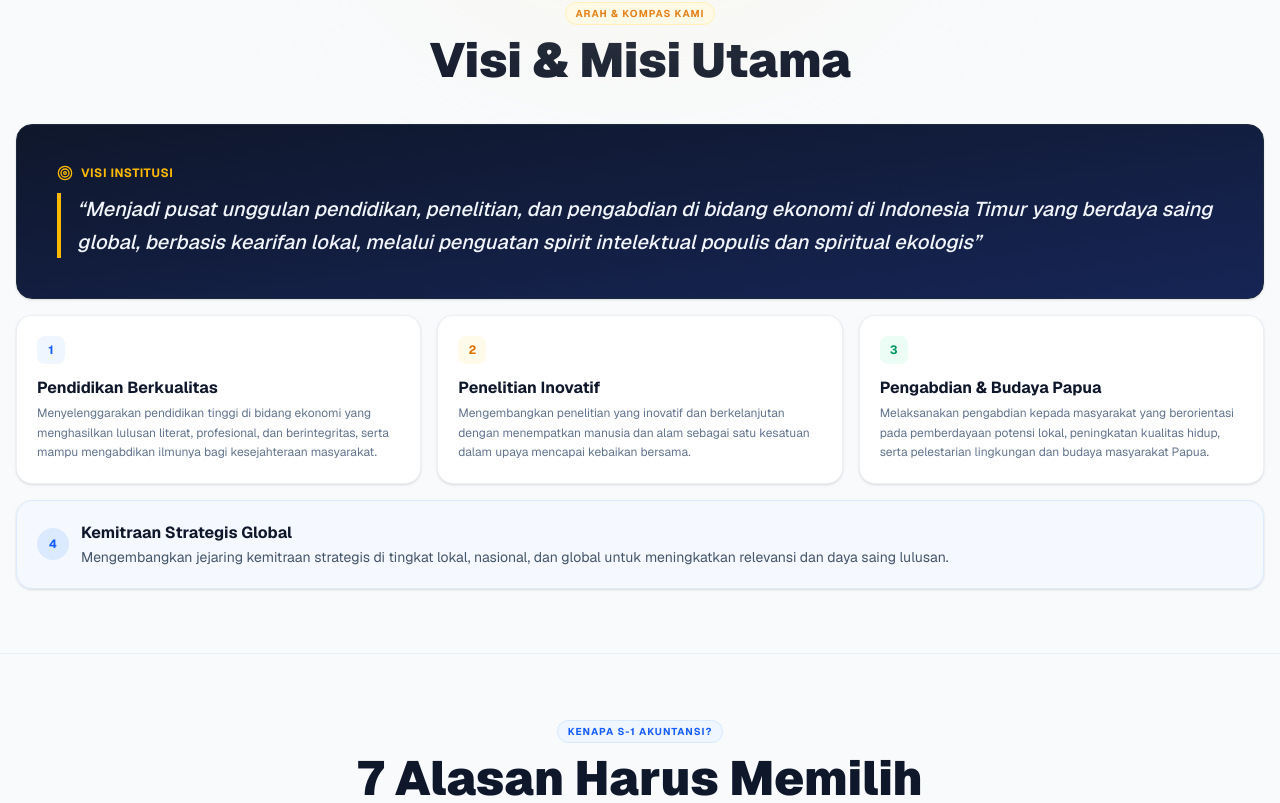
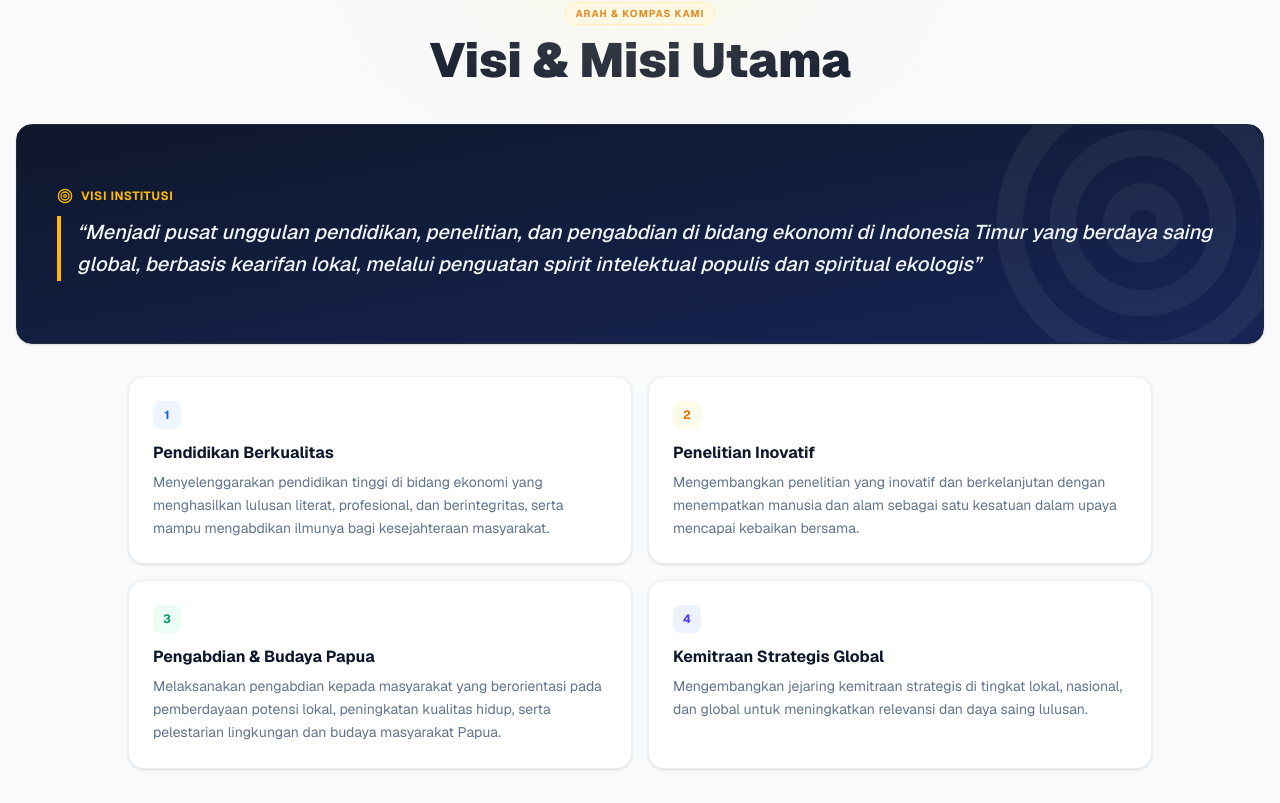
Before and after one commit to fighty91/prodiakuntansi-unikafajartimur, a Next.js app: page / in a window 1280 px wide. Shown: the part 1197-2000 px from the top of the page. Built offline with nearby package versions, Linux system fonts and the light colour scheme.

Commit message:
gas siang

```diff
--- a/app/page.tsx
+++ b/app/page.tsx
@@ -187,15 +187,23 @@ export default function LandingPage() {
           <h2 className="text-2xl md:text-5xl font-black mt-3 text-slate-900">Visi & Misi Utama</h2>
         </motion.div>
 
+        {/* ======================================================== */}
+        {/* 1. KONTAINER VISI (Berdiri Sendiri - Memanjang Penuh) */}
+        {/* ======================================================== */}
         <motion.div
           initial="hidden"
           whileInView="visible"
           viewport={{ once: true, margin: "-50px" }}
-          variants={staggerContainer}
-          className="grid grid-cols-1 lg:grid-cols-3 gap-4 w-full"
+          variants={scaleUp}
+          // {/* REVISI: lg:min-h-[220px] ditambah flexbox agar box tinggi kokoh dan teks presisi di tengah */}
+          className="bg-gradient-to-br from-slate-900 to-blue-950 p-6 md:p-10 rounded-2xl border border-slate-800 text-white relative overflow-hidden shadow-sm group w-full lg:min-h-[220px] flex flex-col justify-center"
         >
-          {/* Card Visi */}
-          <motion.div variants={scaleUp} className="lg:col-span-3 bg-gradient-to-br from-slate-900 to-blue-950 p-6 md:p-10 rounded-2xl border border-slate-800 text-white relative overflow-hidden shadow-sm group">
+          <div className="absolute right-0 bottom-0 translate-x-10 translate-y-10 opacity-5 group-hover:scale-110 transition-transform duration-500">
+            <Target className="w-80 h-80 text-white" />
+          </div>
+
+          {/* z-10 memastikan teks berada di atas bayangan icon background */}
+          <div className="relative z-10">
             <div className="flex items-center gap-2 text-amber-400 text-xs font-bold uppercase tracking-wider mb-3">
               <Target className="h-4 w-4" />
               Visi Institusi
@@ -203,41 +211,61 @@ export default function LandingPage() {
             <p className="text-sm md:text-xl font-medium leading-relaxed italic border-l-4 border-amber-400 pl-3 md:pl-4 text-slate-100">
               “Menjadi pusat unggulan pendidikan, penelitian, dan pengabdian di bidang ekonomi di Indonesia Timur yang berdaya saing global, berbasis kearifan lokal, melalui penguatan spirit intelektual populis dan spiritual ekologis”
             </p>
-          </motion.div>
-
-          {/* Cards Misi */}
-          <motion.div variants={fadeInUp} className="bg-white p-5 rounded-2xl border border-slate-200/60 shadow-sm flex flex-col justify-between">
-            <div>
-              <div className="w-7 h-7 rounded-lg bg-blue-50 text-blue-600 flex items-center justify-center font-bold text-xs mb-3">1</div>
-              <h4 className="font-bold text-sm sm:text-base text-slate-900 mb-1">Pendidikan Berkualitas</h4>
-              <p className="text-slate-500 text-xs leading-relaxed">Menyelenggarakan pendidikan tinggi di bidang ekonomi yang menghasilkan lulusan literat, profesional, dan berintegritas, serta mampu mengabdikan ilmunya bagi kesejahteraan masyarakat.</p>
           </div>
         </motion.div>
 
-          <motion.div variants={fadeInUp} className="bg-white p-5 rounded-2xl border border-slate-200/60 shadow-sm flex flex-col justify-between">
+
+        {/* SPACING / JARAK ANTARA VISI DAN MISI (mt-8 memberikan space yang pas) */}
+        <div className="mt-8 w-full">
+
+          {/* ======================================================== */}
+          {/* 2. KONTAINER MISI (Dipisah & Dibuat Tidak Terisi Penuh) */}
+          {/* ======================================================== */}
+          <motion.div
+            initial="hidden"
+            whileInView="visible"
+            viewport={{ once: true, margin: "-50px" }}
+            variants={staggerContainer}
+            // {/* max-w-5xl & mx-auto membuat grid misi mengumpul proporsional di tengah, tidak melar penuh ke kanan */}
+            className="grid grid-cols-1 md:grid-cols-2 lg:grid-cols-6 gap-4 w-full max-w-5xl mx-auto"
+          >
+            {/* Misi 1 */}
+            <motion.div variants={fadeInUp} className="lg:col-span-3 bg-white p-6 rounded-2xl border border-slate-200/60 shadow-sm flex flex-col justify-between hover:border-blue-300 transition-colors">
               <div>
-              <div className="w-7 h-7 rounded-lg bg-amber-50 text-amber-600 flex items-center justify-center font-bold text-xs mb-3">2</div>
-              <h4 className="font-bold text-sm sm:text-base text-slate-900 mb-1">Penelitian Inovatif</h4>
-              <p className="text-slate-500 text-xs leading-relaxed">Mengembangkan penelitian yang inovatif dan berkelanjutan dengan menempatkan manusia dan alam sebagai satu kesatuan dalam upaya mencapai kebaikan bersama.</p>
+                <div className="w-7 h-7 rounded-lg bg-blue-50 text-blue-600 flex items-center justify-center font-bold text-xs mb-3">1</div>
+                <h4 className="font-bold text-sm sm:text-base text-slate-900 mb-1.5">Pendidikan Berkualitas</h4>
+                <p className="text-slate-500 text-xs sm:text-sm leading-relaxed">Menyelenggarakan pendidikan tinggi di bidang ekonomi yang menghasilkan lulusan literat, profesional, dan berintegritas, serta mampu mengabdikan ilmunya bagi kesejahteraan masyarakat.</p>
               </div>
             </motion.div>
 
-          <motion.div variants={fadeInUp} className="bg-white p-5 rounded-2xl border border-slate-200/60 shadow-sm flex flex-col justify-between">
+            {/* Misi 2 */}
+            <motion.div variants={fadeInUp} className="lg:col-span-3 bg-white p-6 rounded-2xl border border-slate-200/60 shadow-sm flex flex-col justify-between hover:border-amber-300 transition-colors">
               <div>
-              <div className="w-7 h-7 rounded-lg bg-emerald-50 text-emerald-600 flex items-center justify-center font-bold text-xs mb-3">3</div>
-              <h4 className="font-bold text-sm sm:text-base text-slate-900 mb-1">Pengabdian & Budaya Papua</h4>
-              <p className="text-slate-500 text-xs leading-relaxed">Melaksanakan pengabdian kepada masyarakat yang berorientasi pada pemberdayaan potensi lokal, peningkatan kualitas hidup, serta pelestarian lingkungan dan budaya masyarakat Papua.</p>
+                <div className="w-7 h-7 rounded-lg bg-amber-50 text-amber-600 flex items-center justify-center font-bold text-xs mb-3">2</div>
+                <h4 className="font-bold text-sm sm:text-base text-slate-900 mb-1.5">Penelitian Inovatif</h4>
+                <p className="text-slate-500 text-xs sm:text-sm leading-relaxed">Mengembangkan penelitian yang inovatif dan berkelanjutan dengan menempatkan manusia dan alam sebagai satu kesatuan dalam upaya mencapai kebaikan bersama.</p>
               </div>
             </motion.div>
 
-          <motion.div variants={scaleUp} className="lg:col-span-3 bg-blue-50/40 p-4 sm:p-5 rounded-2xl border border-blue-100 shadow-sm flex items-center gap-3 w-full">
-            <div className="w-8 h-8 rounded-full bg-blue-100 text-blue-600 flex items-center justify-center font-bold shrink-0 text-xs">4</div>
-            <div className="min-w-0 flex-1">
-              <h4 className="font-bold text-slate-900 text-xs sm:text-base mb-0.5">Kemitraan Strategis Global</h4>
-              <p className="text-slate-600 text-[11px] sm:text-sm leading-normal">Mengembangkan jejaring kemitraan strategis di tingkat lokal, nasional, dan global untuk meningkatkan relevansi dan daya saing lulusan.</p>
+            {/* Misi 3 */}
+            <motion.div variants={fadeInUp} className="lg:col-span-3 bg-white p-6 rounded-2xl border border-slate-200/60 shadow-sm flex flex-col justify-between hover:border-emerald-300 transition-colors">
+              <div>
+                <div className="w-7 h-7 rounded-lg bg-emerald-50 text-emerald-600 flex items-center justify-center font-bold text-xs mb-3">3</div>
+                <h4 className="font-bold text-sm sm:text-base text-slate-900 mb-1.5">Pengabdian & Budaya Papua</h4>
+                <p className="text-slate-500 text-xs sm:text-sm leading-relaxed">Melaksanakan pengabdian kepada masyarakat yang berorientasi pada pemberdayaan potensi lokal, peningkatan kualitas hidup, serta pelestarian lingkungan dan budaya masyarakat Papua.</p>
+              </div>
+            </motion.div>
+
+            {/* Misi 4 */}
+            <motion.div variants={fadeInUp} className="lg:col-span-3 bg-white p-6 rounded-2xl border border-slate-200/60 shadow-sm flex flex-col justify-between hover:border-indigo-300 transition-colors">
+              <div>
+                <div className="w-7 h-7 rounded-lg bg-indigo-50 text-indigo-600 flex items-center justify-center font-bold text-xs mb-3">4</div>
+                <h4 className="font-bold text-sm sm:text-base text-slate-900 mb-1.5">Kemitraan Strategis Global</h4>
+                <p className="text-slate-500 text-xs sm:text-sm leading-relaxed">Mengembangkan jejaring kemitraan strategis di tingkat lokal, nasional, dan global untuk meningkatkan relevansi dan daya saing lulusan.</p>
               </div>
             </motion.div>
           </motion.div>
+        </div>
       </section>
 
       {/* 7 ALASAN MEMILIH AKUNTANSI */}
```
Lines whose indentation alone changed are shown as unchanged.
